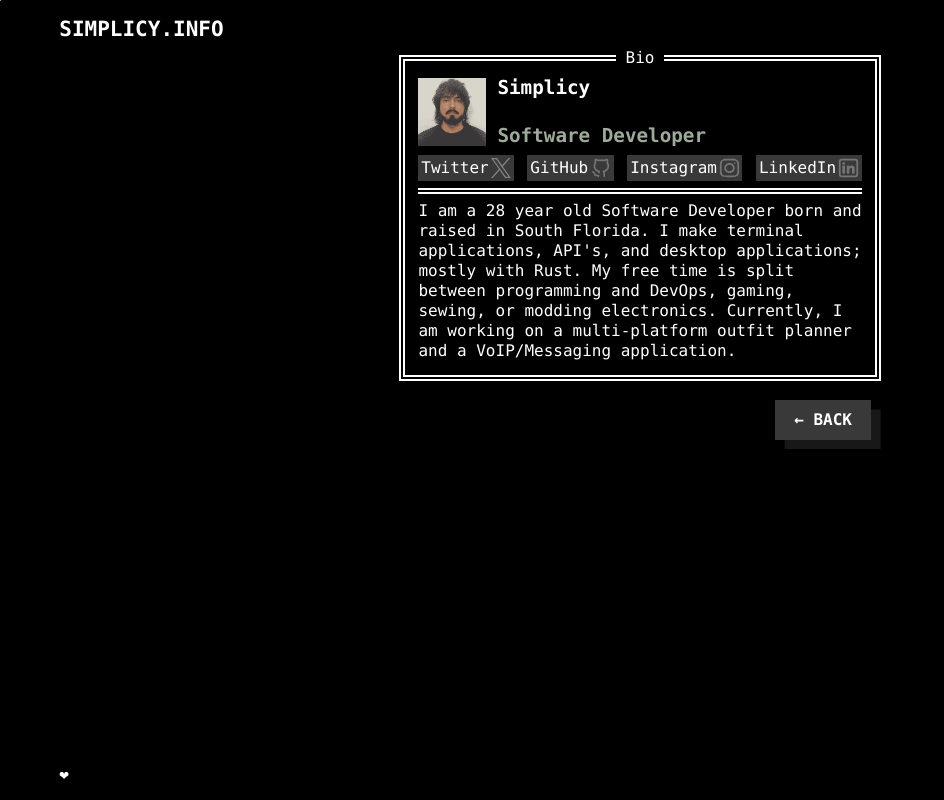
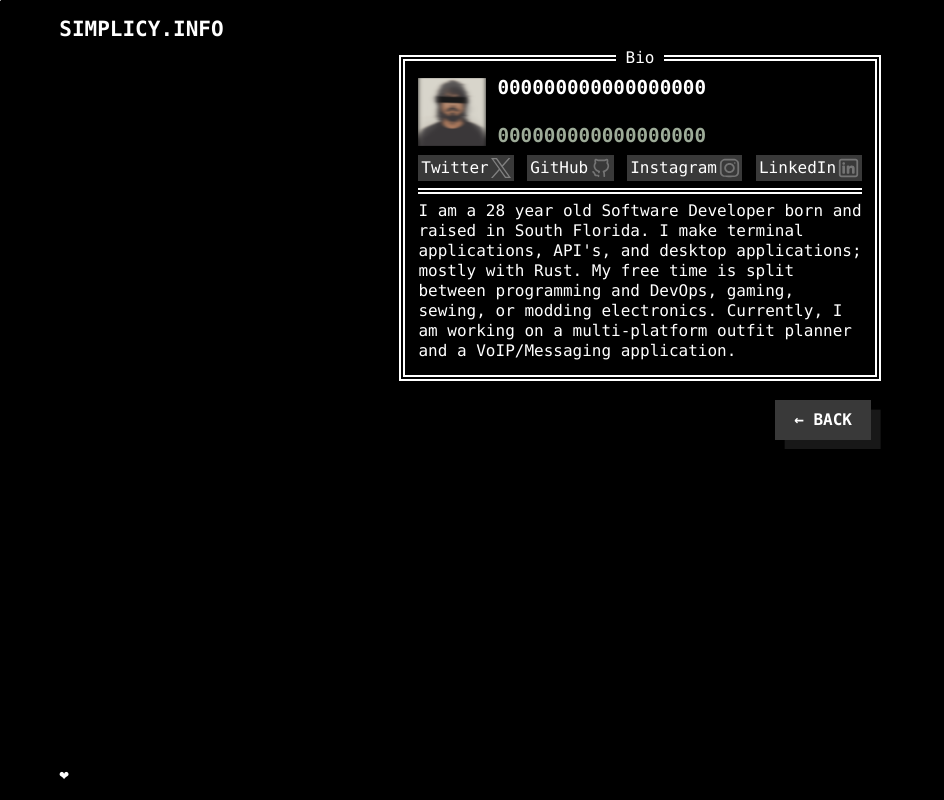
Before and after one commit to simplicy/simplicy.info, a React (Vite) app: page /bio in a window 1280 px wide. Shown: the whole page, without its empty margins (0-944 px from the left). Built offline with nearby package versions, Linux system fonts and the light colour scheme; a web font is replaced by a local one.

Commit message:
updated image

```diff
--- a/src/common/wireframe.tsx
+++ b/src/common/wireframe.tsx
@@ -12,11 +12,15 @@ import { gsap } from "gsap";
 const defaultChars = 'ABCDEFGHIJKLMNOPQRSTUVWXYZabcdefghijklmnopqrstuvwxyz0123456789!@#$%^&*()_+[]{}|;:,.<>?~';
 import { ScrambleTextPlugin } from "gsap/ScrambleTextPlugin";
 import { useEffect } from "react";
+import { useContext } from "../components/page/Context";
 
 gsap.registerPlugin(ScrambleTextPlugin);
 
 function Wireframe() {
   const loading = false;
+  const { delay } = useContext() as {
+    delay: number,
+  }
   useEffect(() => {
     const links = document.querySelectorAll('.scramble');
     console.log(links);
@@ -34,9 +38,11 @@ function Wireframe() {
         });
       }
     }
-    for (const link of links) {
-      scramble({ target: link });
-    }
+    setTimeout(() => {
+      for (const link of links) {
+        scramble({ target: link });
+      }
+    }, delay * 1000 + 200);
   }, []);
 
 
--- a/src/components/Biography.tsx
+++ b/src/components/Biography.tsx
@@ -35,7 +35,7 @@ export default function Biography() {
               fontWeight: "bold",
               justifyContent: "space-between",
             }}>
-              <p className="scramble" title={Package.author}>{Package.author}</p>
+              <p className="scramble" title={Package.author}>000000000000000000</p>
               <p
                 className="scramble"
                 style={{
@@ -43,7 +43,7 @@ export default function Biography() {
                   color: "var(--theme-focused-foreground)",
                 }}
                 title={bio.title}
-              >{bio.title}</p>
+              >000000000000000000</p>
             </Indent>
             <div className={styles.icons}>
               {items.map((item, index) => {
```
Also changed, not shown: src/common/qshader.tsx (deleted, +0 -13 lines), src/common/assets/me.png.
